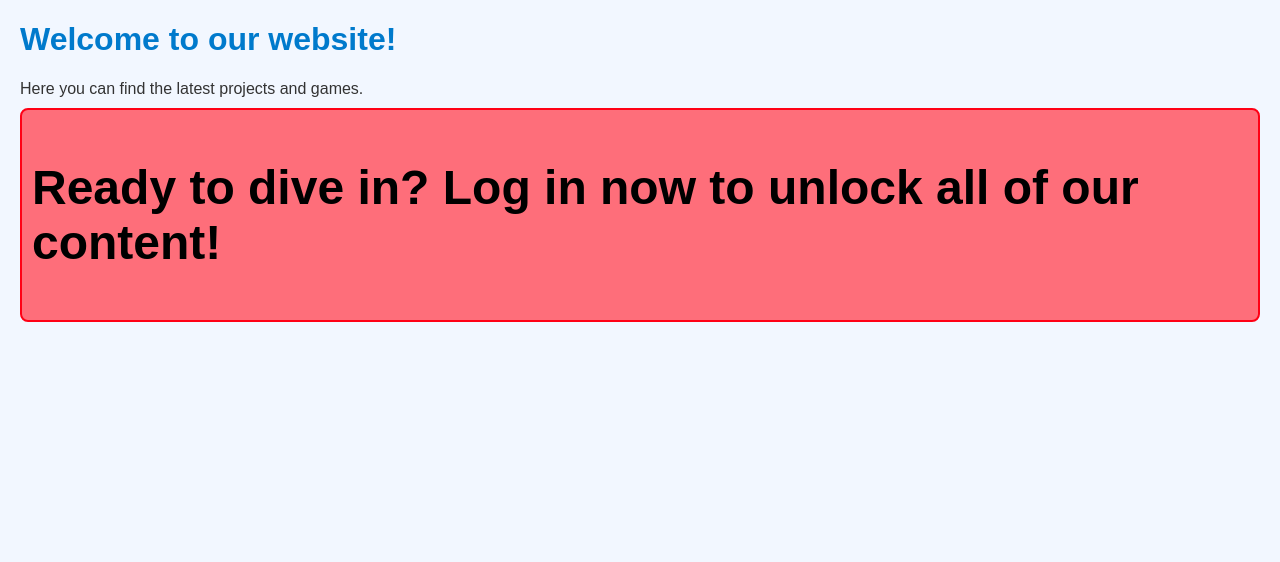
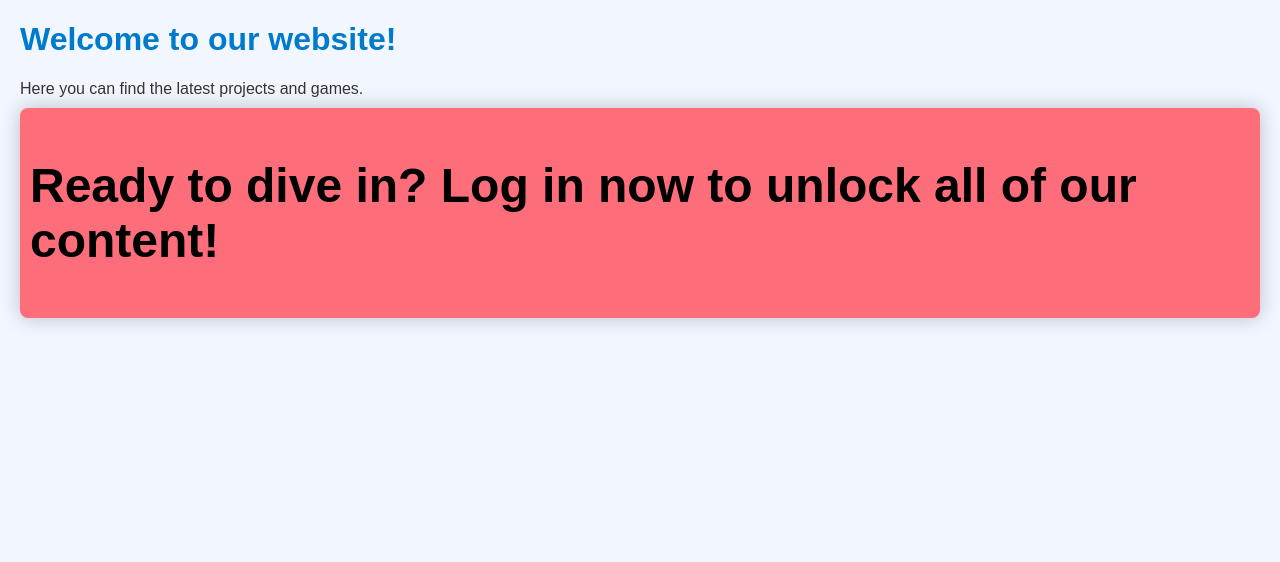
Before and after one commit to pascaljura/alba-rosa.cz, a PHP site: page / in a window 1280 px wide. Shown: the part 80-642 px from the top of the page. Run offline with PHP 8.4, Linux system fonts and the light colour scheme; some libraries are stand-ins or nearby versions.

Commit message:
Změna vzhledu nolog zprávy

```diff
--- a/assets/style.css
+++ b/assets/style.css
@@ -201,13 +201,15 @@ p {
 
 .nolog {
   font-size: 200%;
-  border: 2px solid #ff0015;
   margin: 10px;
   padding: 10px;
   display: flex;
+  text-align: left;
   justify-content: center;
+  align-items: center;
   background-color: #fe6e7a;
   border-radius: 8px;
+  box-shadow: 0 0 20px #0000003b;
 }
 
 footer {
```
